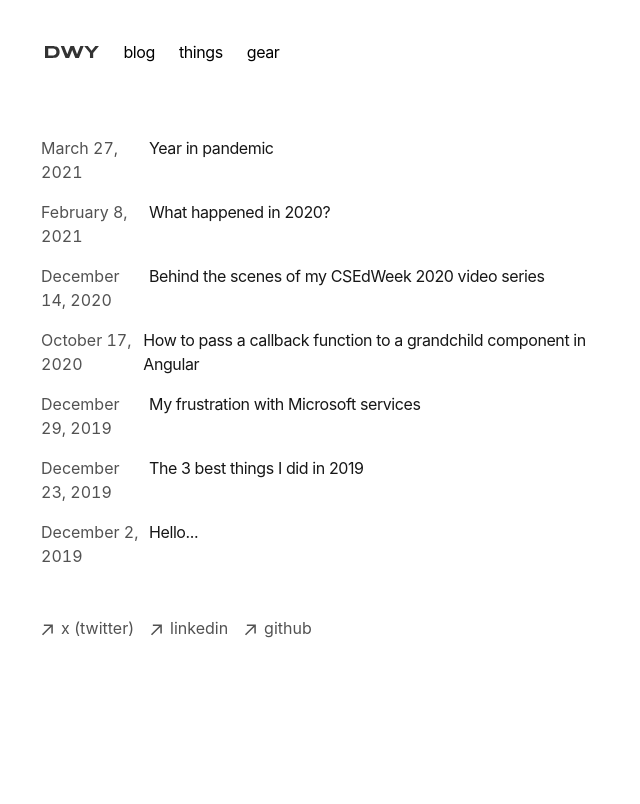
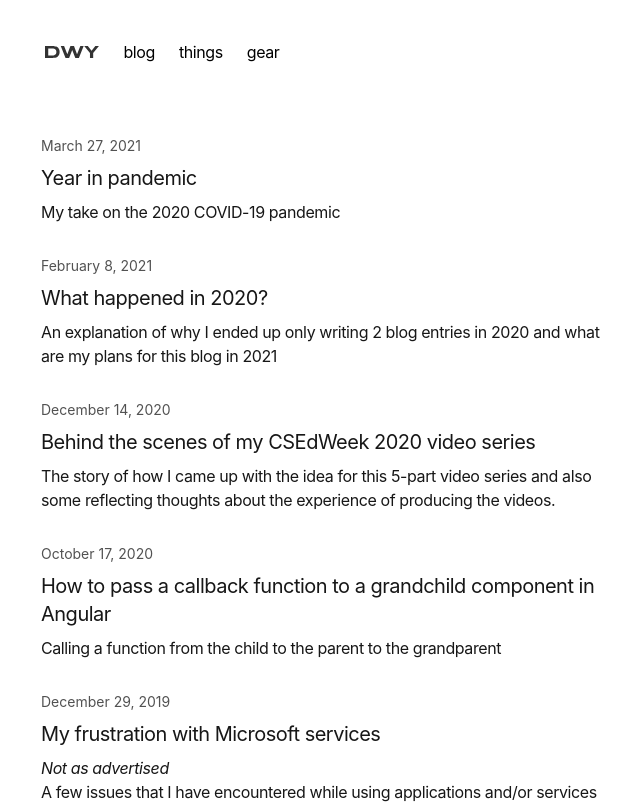
Before and after one commit to dickwyn/v4, a Next.js app: page /blog in a window 1280 px wide. Shown: the top 804 px of the page, without its empty margins (311-951 px from the left). Built offline with nearby package versions, Linux system fonts and the light colour scheme.

Commit message:
style: format post list to look like current design

```diff
--- a/app/blog/posts/computer-science-education-week-2020.mdx
+++ b/app/blog/posts/computer-science-education-week-2020.mdx
@@ -3,8 +3,7 @@ templateKey: blog-post
 author: Dick Wyn Yong
 title: Behind the scenes of my CSEdWeek 2020 video series
 date: 2020-12-14T00:42:37.000Z
-summary: >-
-  The story of how I came up with the idea for this 5-part video series and also some reflecting thoughts about the experience of producing the videos.
+summary: The story of how I came up with the idea for this 5-part video series and also some reflecting thoughts about the experience of producing the videos.
 featuredPost: false
 featuredImage: ../../static/images/20201125_200051.jpg
 tags:
--- a/app/blog/posts/hello.mdx
+++ b/app/blog/posts/hello.mdx
@@ -3,8 +3,7 @@ templateKey: blog-post
 author: Dick Wyn Yong
 title: Hello...
 date: 2019-12-02T04:00:20.875Z
-summary: >-
-  Welcome to my blog aptly named "My name is Dick Wyn". This is a continuation
+summary: Welcome to my blog aptly named "My name is Dick Wyn". This is a continuation
   of my (now old) Wordpress blog.
 featuredPost: true
 featuredImage: ../../static/images/kevin-hornsby-img_1088.jpg
--- a/app/blog/posts/my-frustration-with-microsoft-services.mdx
+++ b/app/blog/posts/my-frustration-with-microsoft-services.mdx
@@ -4,8 +4,7 @@ author: Dick Wyn Yong
 title: My frustration with Microsoft services
 subtitle: Not as advertised
 date: 2019-12-29T01:46:29.791Z
-summary: >-
-  A few issues that I have encountered while using applications and/or services from Microsoft
+summary: A few issues that I have encountered while using applications and/or services from Microsoft
 featuredPost: false
 featuredImage: ../../static/images/office.com-screenshot-apps.png
 tags:
--- a/app/blog/posts/the-3-best-things-i-did-in-2019.mdx
+++ b/app/blog/posts/the-3-best-things-i-did-in-2019.mdx
@@ -3,8 +3,7 @@ templateKey: blog-post
 author: Dick Wyn Yong
 title: The 3 best things I did in 2019
 date: 2019-12-23T00:55:29.791Z
-summary: >-
-  My first year in adulthood, this is sort of a retrospective of some successful
+summary: My first year in adulthood, this is sort of a retrospective of some successful
   trends / things that i did this year.
 featuredPost: false
 featuredImage: ../../static/images/p4220795.jpg
--- a/app/blog/posts/what-happened-in-2020.mdx
+++ b/app/blog/posts/what-happened-in-2020.mdx
@@ -3,8 +3,7 @@ templateKey: blog-post
 author: Dick Wyn Yong
 title: What happened in 2020?
 date: 2021-02-08T00:01:47.975Z
-summary: >-
-  An explanation of why I ended up only writing 2 blog entries in 2020 and what are my plans for this blog in 2021
+summary: An explanation of why I ended up only writing 2 blog entries in 2020 and what are my plans for this blog in 2021
 featuredPost: false
 tags:
   - '2020'
--- a/app/blog/posts/year-in-pandemic.mdx
+++ b/app/blog/posts/year-in-pandemic.mdx
@@ -3,8 +3,7 @@ templateKey: blog-post
 author: Dick Wyn Yong
 title: Year in pandemic
 date: 2021-03-27T16:27:18.000Z
-summary: >-
-  My take on the 2020 COVID-19 pandemic
+summary: My take on the 2020 COVID-19 pandemic
 featuredPost: false
 featuredImage: ../../static/images/20200718_115254.jpg
 tags:
--- a/app/blog/utils.ts
+++ b/app/blog/utils.ts
@@ -5,6 +5,7 @@ type Metadata = {
   title: string;
   date: string;
   summary: string;
+  subtitle?: string;
   image?: string;
 };
 
--- a/app/components/posts.tsx
+++ b/app/components/posts.tsx
@@ -5,7 +5,7 @@ export function BlogPosts() {
   const allBlogs = getBlogPosts();
 
   return (
-    <div>
+    <div className="grid gap-8">
       {allBlogs
         .sort((a, b) => {
           if (new Date(a.metadata.date) > new Date(b.metadata.date)) {
@@ -14,17 +14,21 @@ export function BlogPosts() {
           return 1;
         })
         .map((post) => (
-          <Link
-            key={post.slug}
-            className="flex flex-col space-y-1 mb-4"
-            href={`/blog/${post.slug}`}
-          >
-            <div className="w-full flex flex-col md:flex-row space-x-0 md:space-x-2">
-              <p className="text-neutral-600 dark:text-neutral-400 w-[100px] tabular-nums">
+          <Link key={post.slug} href={`/blog/${post.slug}`}>
+            <div className="w-full flex flex-col space-x-0">
+              <p className="text-sm text-neutral-600 dark:text-neutral-400">
                 {formatDate(post.metadata.date, false)}
               </p>
+              <h2 className="my-2 text-xl text-neutral-900 dark:text-neutral-100 tracking-tight">
+                {post.metadata.title}
+              </h2>
+              {post.metadata?.subtitle && (
+                <h3 className="text-base italic text-neutral-900 dark:text-neutral-100 tracking-tight">
+                  {post.metadata.subtitle}
+                </h3>
+              )}
               <p className="text-neutral-900 dark:text-neutral-100 tracking-tight">
-                {post.metadata.title}
+                {post.metadata.summary}
               </p>
             </div>
           </Link>
```
